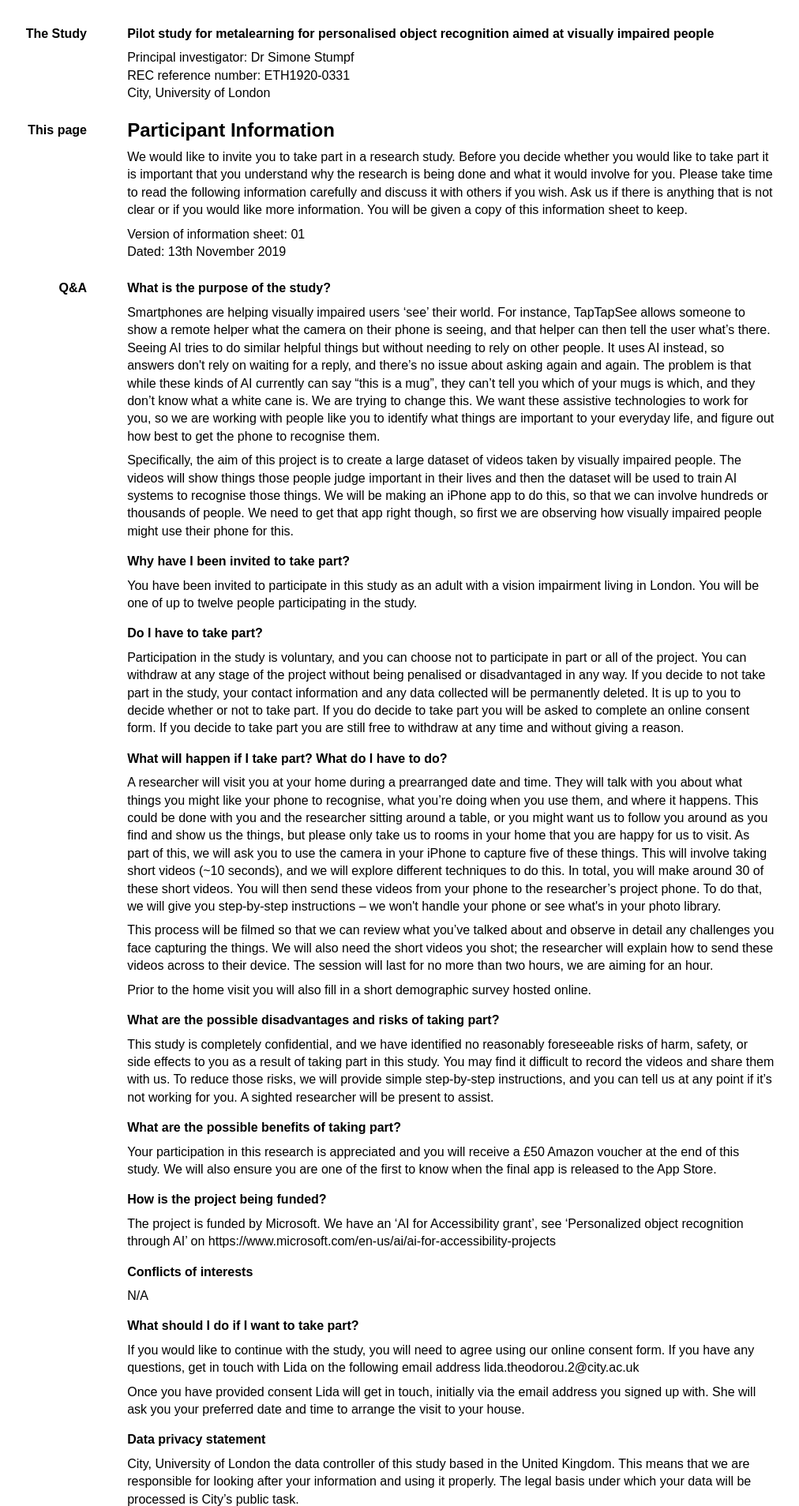
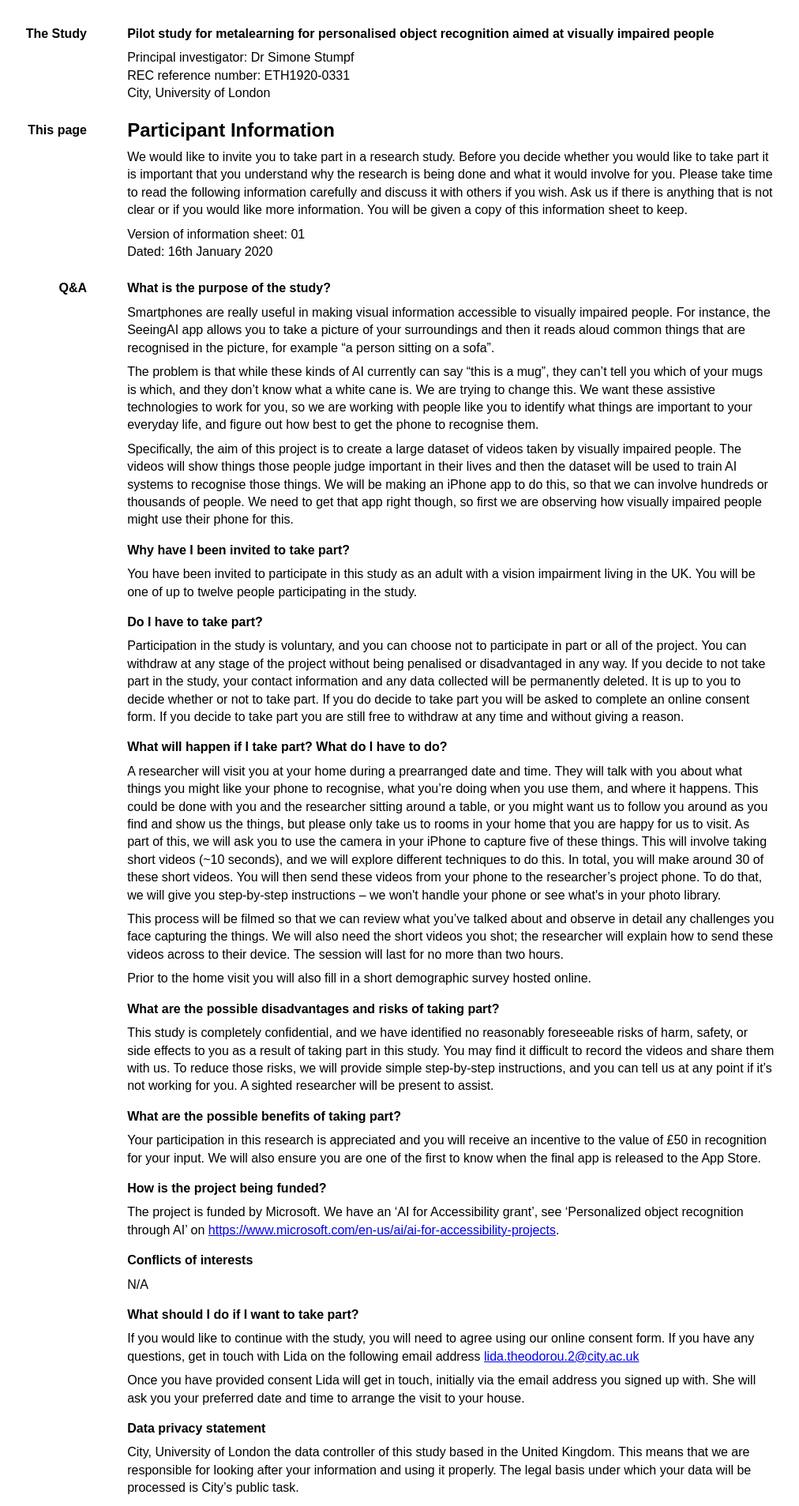
Before and after one commit to tobyspark/orbit_data, a Django app: page /pilot/ in a window 1280 px wide. Shown: the top 1907 px of the page at 79% size, without its empty margins (90-1102 px from the left). Run offline with Django 3.2, Linux system fonts and the light colour scheme.

Commit message:
Prose tweaks as per Lida

```diff
--- a/pilot/forms.py
+++ b/pilot/forms.py
@@ -50,7 +50,7 @@ class ConsentForm(BetterForm):
             }),
         )
     consent1 = forms.BooleanField(
-        label='I confirm that I have read and understood the participant information dated [INSERT DATE AND VERSION NUMBER] for the above study. I have had the opportunity to consider the information and ask questions which have been answered satisfactorily.'
+        label='I confirm that I have read and understood the participant information dated 16th January 2020, v01 for the above study. I have had the opportunity to consider the information and ask questions which have been answered satisfactorily.'
         )
     consent2 = forms.BooleanField(
         label='During the home visit, I agree to my conversation with the researcher being video recorded.'
@@ -134,7 +134,7 @@ class SurveyForm(BetterForm):
                     'accessibility_more',
                     ]}),
             ('Apps', {
-                'description': 'Do you use any of these apps? We are interested in apps that help you ‘see’ your surroundings in some way.',
+                'description': 'Do you use any of these apps? We are interested in apps that make visual information accessible to you.',
                 'fields': [
                     'apps_taptapsee',
                     'apps_bemyeyes',
--- a/pilot/jinja2/pilot/participant_info.html
+++ b/pilot/jinja2/pilot/participant_info.html
@@ -7,48 +7,49 @@
             <h2>Participant Information</h2>
             <p>We would like to invite you to take part in a research study. Before you decide whether you would like to take part it is important that you understand why the research is being done and what it would involve for you. Please take time to read the following information carefully and discuss it with others if you wish. Ask us if there is anything that is not clear or if you would like more information. You will be given a copy of this information sheet to keep.</p>
             <p>Version of information sheet: 01<br>
-               Dated: 13th November 2019</p>
+               Dated: 16th January 2020</p>
         </div>
     </section>
     <section>
         <header><h3>Q&A<span aria-hidden="true"></span></h3></header>
         <div>
             <h4>What is the purpose of the study?</h4>
-            <p>Smartphones are helping visually impaired users ‘see’ their world. For instance, TapTapSee allows someone to show a remote helper what the camera on their phone is seeing, and that helper can then tell the user what’s there. Seeing AI tries to do similar helpful things but without needing to rely on other people. It uses AI instead, so answers don't rely on waiting for a reply, and there’s no issue about asking again and again. The problem is that while these kinds of AI currently can say “this is a mug”, they can’t tell you which of your mugs is which, and they don’t know what a white cane is. We are trying to change this. We want these assistive technologies to work for you, so we are working with people like you to identify what things are important to your everyday life, and figure out how best to get the phone to recognise them.</p>
+            <p>Smartphones are really useful in making visual information accessible to visually impaired people. For instance, the SeeingAI app allows you to take a picture of your surroundings and then it reads aloud common things that are recognised in the picture, for example “a person sitting on a sofa”.</p>
+            <p>The problem is that while these kinds of AI currently can say “this is a mug”, they can’t tell you which of your mugs is which, and they don’t know what a white cane is. We are trying to change this. We want these assistive technologies to work for you, so we are working with people like you to identify what things are important to your everyday life, and figure out how best to get the phone to recognise them.</p>
             <p>Specifically, the aim of this project is to create a large dataset of videos taken by visually impaired people. The videos will show things those people judge important in their lives and then the dataset will be used to train AI systems to recognise those things. We will be making an iPhone app to do this, so that we can involve hundreds or thousands of people. We need to get that app right though, so first we are observing how visually impaired people might use their phone for this.</p>
 
             <h4>Why have I been invited to take part?</h4>
-            <p>You have been invited to participate in this study as an adult with a vision impairment living in London. You will be one of up to twelve people participating in the study.</p>
+            <p>You have been invited to participate in this study as an adult with a vision impairment living in the UK. You will be one of up to twelve people participating in the study.</p>
 
             <h4>Do I have to take part?</h4>
             <p>Participation in the study is voluntary, and you can choose not to participate in part or all of the project. You can withdraw at any stage of the project without being penalised or disadvantaged in any way. If you decide to not take part in the study, your contact information and any data collected will be permanently deleted. It is up to you to decide whether or not to take part.  If you do decide to take part you will be asked to complete an online consent form. If you decide to take part you are still free to withdraw at any time and without giving a reason.</p>
 
             <h4>What will happen if I take part? What do I have to do?</h4>
             <p>A researcher will visit you at your home during a prearranged date and time.  They will talk with you about what things you might like your phone to recognise, what you’re doing when you use them, and where it happens. This could be done with you and the researcher sitting around a table, or you might want us to follow you around as you find and show us the things, but please only take us to rooms in your home that you are happy for us to visit. As part of this, we will ask you to use the camera in your iPhone to capture five of these things. This will involve taking short videos (~10 seconds), and we will explore different techniques to do this. In total, you will make around 30 of these short videos. You will then send these videos from your phone to the researcher’s project phone. To do that, we will give you step-by-step instructions – we won't handle your phone or see what's in your photo library.</p>
-            <p>This process will be filmed so that we can review what you’ve talked about and observe in detail any challenges you face capturing the things. We will also need the short videos you shot; the researcher will explain how to send these videos across to their device. The session will last for no more than two hours, we are aiming for an hour.</p>
+            <p>This process will be filmed so that we can review what you’ve talked about and observe in detail any challenges you face capturing the things. We will also need the short videos you shot; the researcher will explain how to send these videos across to their device. The session will last for no more than two hours.</p>
             <p>Prior to the home visit you will also fill in a short demographic survey hosted online.</p>
 
             <h4>What are the possible disadvantages and risks of taking part?</h4>
             <p>This study is completely confidential, and we have identified no reasonably foreseeable risks of harm, safety, or side effects to you as a result of taking part in this study.  You may find it difficult to record the videos and share them with us. To reduce those risks, we will provide simple step-by-step instructions, and you can tell us at any point if it’s not working for you. A sighted researcher will be present to assist.</p>
 
             <h4>What are the possible benefits of taking part?</h4>
-            <p>Your participation in this research is appreciated and you will receive a £50 Amazon voucher at the end of this study. We will also ensure you are one of the first to know when the final app is released to the App Store.</p>
+            <p>Your participation in this research is appreciated and you will receive an incentive to the value of £50 in recognition for your input. We will also ensure you are one of the first to know when the final app is released to the App Store.</p>
 
             <h4>How is the project being funded?</h4>
-            <p>The project is funded by Microsoft. We have an ‘AI for Accessibility grant’, see ‘Personalized object recognition through AI’ on https://www.microsoft.com/en-us/ai/ai-for-accessibility-projects</p>
+            <p>The project is funded by Microsoft. We have an ‘AI for Accessibility grant’, see ‘Personalized object recognition through AI’ on <a href="https://www.microsoft.com/en-us/ai/ai-for-accessibility-projects">https://www.microsoft.com/en-us/ai/ai-for-accessibility-projects</a>.</p>
 
             <h4>Conflicts of interests</h4>
             <p>N/A</p>
 
             <h4>What should I do if I want to take part?</h4>
-            <p>If you would like to continue with the study, you will need to agree using our online consent form. If you have any questions, get in touch with Lida on the following email address lida.theodorou.2@city.ac.uk</p>
+            <p>If you would like to continue with the study, you will need to agree using our online consent form. If you have any questions, get in touch with Lida on the following email address <a href="mailto:lida.theodorou.2@city.ac.uk">lida.theodorou.2@city.ac.uk</a></p>
             <p>Once you have provided consent Lida will get in touch, initially via the email address you signed up with. She will ask you your preferred date and time to arrange the visit to your house.</p>
 
             <h4>Data privacy statement</h4>
             <p>City, University of London the data controller of this study based in the United Kingdom. This means that we are responsible for looking after your information and using it properly. The legal basis under which your data will be processed is City’s public task.</p>
             <p>Your right to access, change or move your information are limited, as we need to manage your information in a specific way in order for the research to be reliable and accurate. To safeguard your rights, we will use the minimum personal-identifiable information possible (for further information please see guide to data protection).</p>
-            <p>City will use your name and contact details to contact you about the research study as necessary. If you wish to receive the results of the study, your contact details will also be kept for this purpose. The only people who will have access to your identifiable information will be the project team, listed at https://orbit.city.ac.uk/team. City will keep identifiable information about you from this study for 10 years after the study has finished.</p>
-            <p>You can find out more about how City handles data by visiting https://www.city.ac.uk/about/governance/legal. If you are concerned about how we have processed your personal data, you can contact the Information Commissioner’s Office (IOC) https://ico.org.uk/.</p>
+            <p>City will use your name and contact details to contact you about the research study as necessary. If you wish to receive the results of the study, your contact details will also be kept for this purpose. The only people who will have access to your identifiable information will be the project team, listed at <a href="https://orbit.city.ac.uk/team">https://orbit.city.ac.uk/team</a>. City will keep identifiable information about you from this study for 10 years after the study has finished.</p>
+            <p>You can find out more about how City handles data by visiting <a href="https://www.city.ac.uk/about/governance/legal">https://www.city.ac.uk/about/governance/legal</a>. If you are concerned about how we have processed your personal data, you can contact the Information Commissioner’s Office (IOC) <a href="https://ico.org.uk/">https://ico.org.uk/</a>.</p>
 
             <h4>Will my taking part in the study be kept confidential?</h4>
             <p>Your participation will be kept confidential and we will take some precautions to guarantee your anonymity:</p>
@@ -71,13 +72,13 @@
                 Research Integrity Manager<br>
                 City, University of London, Northampton Square<br>
                 London, EC1V 0HB<br>
-                Email: Anna.Ramberg.1@city.ac.uk</p>
+                Email: <a href="mailto:Anna.Ramberg.1@city.ac.uk">Anna.Ramberg.1@city.ac.uk</a></p>
 
             <h4>Insurance</h4>
             <p>City holds insurance policies which apply to this study. If you feel you have been harmed or injured by taking part in this study you may be eligible to claim compensation. This does not affect your legal rights to seek compensation. If you are harmed due to someone’s negligence, then you may have grounds for legal action.</p>
 
             <h4>Further information and contact details</h4>
-            <p>Lida Theodorou – Lida.Theodorou.2@city.ac.uk</p>
+            <p>Lida Theodorou – <a href="mailto:Lida.Theodorou.2@city.ac.uk">Lida.Theodorou.2@city.ac.uk</a></p>
         </div>
     </section>
     <section>
```
